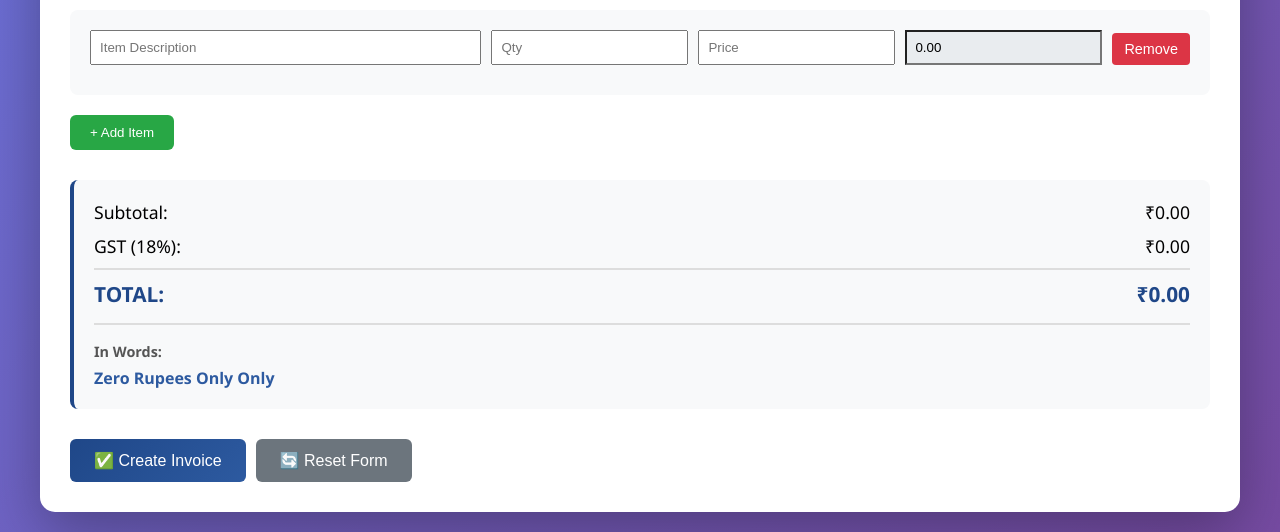
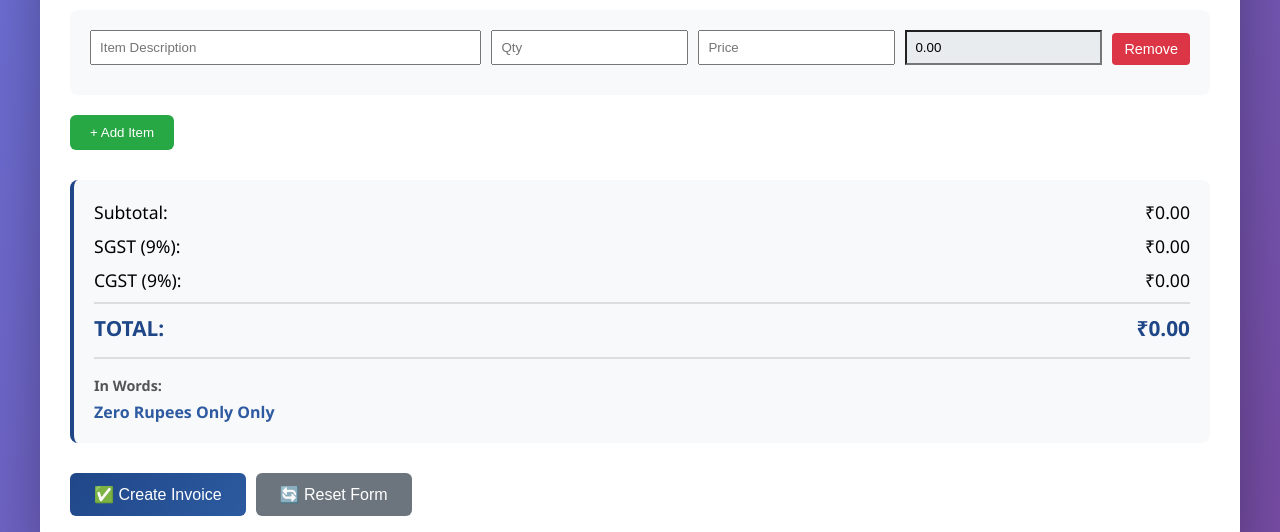
Before and after one commit to syedasadbasha/MyFlaskApp, a Flask app: page / in a window 1280 px wide, after a click on "➕ Create Invoice". Shown: the part 931-1463 px from the top of the page. Run offline with Flask 3, Linux system fonts and the light colour scheme.

Commit message:
Add separate SGST and CGST fields with proper rounding for all values

```diff
--- a/app.py
+++ b/app.py
@@ -61,6 +61,10 @@ class Invoice(db.Model):
     items = db.Column(db.Text)  # JSON format
     subtotal = db.Column(db.Float)
     gst_rate = db.Column(db.Float, default=18.0)
+    sgst_rate = db.Column(db.Float, default=9.0)
+    cgst_rate = db.Column(db.Float, default=9.0)
+    sgst_amount = db.Column(db.Float, default=0.0)
+    cgst_amount = db.Column(db.Float, default=0.0)
     gst_amount = db.Column(db.Float)
     total = db.Column(db.Float)
     status = db.Column(db.String(20), default='draft')
@@ -147,8 +151,12 @@ def generate_invoice_number():
     return f"INV-{number}"
 
 def calculate_gst(amount, gst_rate):
-    """Calculate GST amount"""
-    return round(amount * gst_rate / 100, 2)
+    """Calculate GST amount with rounding"""
+    # SGST and CGST are calculated as half of GST rate each
+    sgst_amount = round(amount * (gst_rate / 2) / 100, 2)
+    cgst_amount = round(amount * (gst_rate / 2) / 100, 2)
+    gst_amount = round(sgst_amount + cgst_amount, 2)
+    return gst_amount, sgst_amount, cgst_amount
 
 def send_email(recipient_email, subject, body, pdf_file=None):
     """Send email with optional PDF attachment"""
@@ -301,7 +309,8 @@ def generate_pdf_invoice(invoice_id):
     # Totals
     totals_data = [
         ["Subtotal:", f"₹{invoice.subtotal:.2f}"],
-        ["GST ({:.0f}%):", f"₹{invoice.gst_amount:.2f}"],
+        ["SGST ({:.0f}%):", f"₹{invoice.sgst_amount:.2f}"],
+        ["CGST ({:.0f}%):", f"₹{invoice.cgst_amount:.2f}"],
         ["TOTAL:", f"₹{invoice.total:.2f}"]
     ]
 
@@ -420,21 +429,26 @@ def create_invoice():
         subtotal = 0
         for desc, qty, price in zip(items_data, quantities, prices):
             if desc and qty and price:
-                amount = float(qty) * float(price)
+                amount = round(float(qty) * float(price), 2)
                 subtotal += amount
                 item = InvoiceItem(
                     invoice_id=invoice.id,
                     description=desc,
-                    quantity=float(qty),
-                    unit_price=float(price),
+                    quantity=round(float(qty), 2),
+                    unit_price=round(float(price), 2),
                     amount=amount
                 )
                 db.session.add(item)
 
-        gst_amount = calculate_gst(subtotal, gst_rate)
-        total = subtotal + gst_amount
+        subtotal = round(subtotal, 2)
+        gst_amount, sgst_amount, cgst_amount = calculate_gst(subtotal, gst_rate)
+        total = round(subtotal + gst_amount, 2)
 
         invoice.subtotal = subtotal
+        invoice.sgst_rate = round(gst_rate / 2, 2)
+        invoice.cgst_rate = round(gst_rate / 2, 2)
+        invoice.sgst_amount = sgst_amount
+        invoice.cgst_amount = cgst_amount
         invoice.gst_amount = gst_amount
         invoice.total = total
         invoice.status = 'saved'
@@ -486,7 +500,8 @@ def send_invoice_email(invoice_id):
         <p><b>Invoice Details:</b></p>
         <ul>
             <li>Subtotal: ₹{invoice.subtotal:.2f}</li>
-            <li>GST ({invoice.gst_rate}%): ₹{invoice.gst_amount:.2f}</li>
+            <li>SGST ({invoice.sgst_rate:.2f}%): ₹{invoice.sgst_amount:.2f}</li>
+            <li>CGST ({invoice.cgst_rate:.2f}%): ₹{invoice.cgst_amount:.2f}</li>
             <li>Total: ₹{invoice.total:.2f}</li>
         </ul>
         <p>Thank you!</p>
@@ -524,7 +539,8 @@ Your Invoice: {invoice.invoice_number}
 
 Invoice Details:
 📍 Subtotal: ₹{invoice.subtotal:.2f}
-📍 GST ({invoice.gst_rate}%): ₹{invoice.gst_amount:.2f}
+📍 SGST ({invoice.sgst_rate:.2f}%): ₹{invoice.sgst_amount:.2f}
+📍 CGST ({invoice.cgst_rate:.2f}%): ₹{invoice.cgst_amount:.2f}
 📍 Total Amount: ₹{invoice.total:.2f}
 
 Thank you for your business!
--- a/templates/index.html
+++ b/templates/index.html
@@ -520,8 +520,12 @@
                         <span id="subtotal">₹0.00</span>
                     </div>
                     <div class="summary-row">
-                        <span>GST (<span id="gstPercentage">18</span>%):</span>
-                        <span id="gstAmount">₹0.00</span>
+                        <span>SGST (<span id="sgstPercentage">9</span>%):</span>
+                        <span id="sgstAmount">₹0.00</span>
+                    </div>
+                    <div class="summary-row">
+                        <span>CGST (<span id="cgstPercentage">9</span>%):</span>
+                        <span id="cgstAmount">₹0.00</span>
                     </div>
                     <div class="summary-row total">
                         <span>TOTAL:</span>
@@ -717,12 +721,19 @@
                 subtotal += amount;
             }
 
+            subtotal = parseFloat(subtotal.toFixed(2));
             const gstRate = parseFloat(form.querySelector('select[name="gst_rate"]').value);
-            const gstAmount = subtotal * gstRate / 100;
-            const total = subtotal + gstAmount;
+            const sgstRate = gstRate / 2;
+            const cgstRate = gstRate / 2;
+
+            const sgstAmount = parseFloat((subtotal * sgstRate / 100).toFixed(2));
+            const cgstAmount = parseFloat((subtotal * cgstRate / 100).toFixed(2));
+            const gstAmount = parseFloat((sgstAmount + cgstAmount).toFixed(2));
+            const total = parseFloat((subtotal + gstAmount).toFixed(2));
 
             document.getElementById('subtotal').textContent = '₹' + subtotal.toFixed(2);
-            document.getElementById('gstAmount').textContent = '₹' + gstAmount.toFixed(2);
+            document.getElementById('sgstAmount').textContent = '₹' + sgstAmount.toFixed(2);
+            document.getElementById('cgstAmount').textContent = '₹' + cgstAmount.toFixed(2);
             document.getElementById('totalAmount').textContent = '₹' + total.toFixed(2);
 
             // Update amount in words
@@ -732,7 +743,8 @@
         function recalculateGST() {
             calculateAmounts();
             const gstRate = document.querySelector('select[name="gst_rate"]').value;
-            document.getElementById('gstPercentage').textContent = gstRate;
+            document.getElementById('sgstPercentage').textContent = (gstRate / 2);
+            document.getElementById('cgstPercentage').textContent = (gstRate / 2);
         }
 
         function sendEmail(invoiceId, email) {
```
Also changed, not shown: templates/invoice_detail.html (+6 -2 lines).
